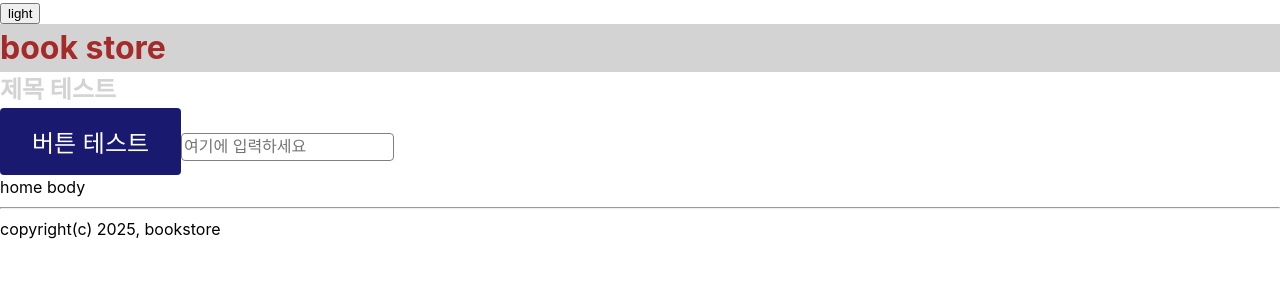
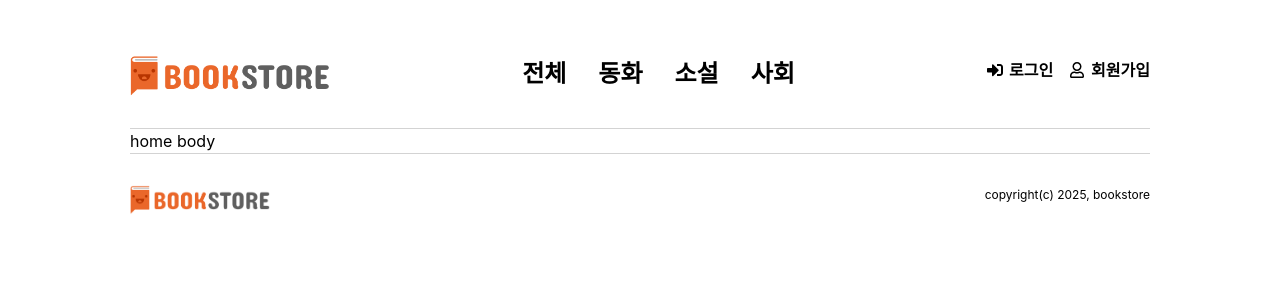
Before and after one commit to Jihye817/book-store-c, a React (Create React App) app: page / in a window 1280 px wide. Shown: the top 300 px of the page. Built offline with nearby package versions, Linux system fonts and the light colour scheme.

Commit message:
feat: Header, Footer 작성

```diff
--- a/package.json
+++ b/package.json
@@ -13,6 +13,7 @@
     "cra-template-typescript": "1.2.0",
     "react": "^19.0.0",
     "react-dom": "^19.0.0",
+    "react-icons": "^5.4.0",
     "react-scripts": "5.0.1",
     "sanitize.css": "^13.0.0",
     "styled-components": "^6.1.14",
--- a/src/App.tsx
+++ b/src/App.tsx
@@ -1,13 +1,11 @@
 import React from "react";
 import Home from "./pages/Home";
 import Layout from "./components/Layout/Layout";
-import ThemeSwitcher from "./components/header/ThemeSwitcher";
 import { BookStoreThemeProvider } from "./context/themeContext";
 
 function App() {
   return (
     <BookStoreThemeProvider>
-      <ThemeSwitcher />
       <Layout>
         <Home />
       </Layout>
--- a/src/components/Layout/Layout.tsx
+++ b/src/components/Layout/Layout.tsx
@@ -1,6 +1,7 @@
 import React from "react";
 import Footer from "../common/Footer";
 import Header from "../common/Header";
+import styled from "styled-components";
 
 interface LayoutProps {
   children: React.ReactNode;
@@ -8,12 +9,19 @@ interface LayoutProps {
 
 function Layout({ children }: LayoutProps) {
   return (
-    <>
+    <LayoutStyle>
       <Header />
       <main>{children}</main>
       <Footer />
-    </>
+    </LayoutStyle>
   );
 }
 
+const LayoutStyle = styled.main`
+  width: 100%;
+  margin: 0 auto;
+  max-width: ${({ theme }) => theme.layout.width.large};
+  padding: 20px 0;
+`;
+
 export default Layout;
--- a/src/components/common/Footer.tsx
+++ b/src/components/common/Footer.tsx
@@ -1,12 +1,42 @@
 import React from "react";
+import logo from "../../assets/images/logo.png";
+import styled from "styled-components";
 
 function Footer() {
   return (
-    <>
-      <hr />
-      <div>copyright(c) 2025, bookstore</div>
-    </>
+    <FooterStyle>
+      <h1 className="logo">
+        <img src={logo} alt="book store"></img>
+      </h1>
+      <div className="copyright">
+        <p>copyright(c) 2025, bookstore</p>
+      </div>
+    </FooterStyle>
   );
 }
 
+const FooterStyle = styled.footer`
+  width: 100%;
+  margin: 0 auto;
+  max-width: ${({ theme }) => theme.layout.width.large};
+
+  padding: 20px 0;
+  border-top: 1px solid ${({ theme }) => theme.color.background};
+  display: flex;
+  justify-content: space-between;
+
+  .logo {
+    img {
+      width: 140px;
+    }
+  }
+
+  .copyright {
+    p {
+      font-size: 0.75rem;
+      color: ${({ theme }) => theme.color.text};
+    }
+  }
+`;
+
 export default Footer;
--- a/src/components/common/Header.tsx
+++ b/src/components/common/Header.tsx
@@ -1,18 +1,123 @@
 import React from "react";
 import styled from "styled-components";
+import logo from "../../assets/images/logo.png";
+import { FaSignInAlt, FaRegUser } from "react-icons/fa";
+
+const CATEGORY = [
+  {
+    id: null,
+    name: "전체",
+  },
+  {
+    id: 0,
+    name: "동화",
+  },
+  {
+    id: 1,
+    name: "소설",
+  },
+  {
+    id: 2,
+    name: "사회",
+  },
+];
 
 function Header() {
   return (
     <HeaderStyle>
-      <h1>book store</h1>
+      <h1 className="logo">
+        <img src={logo} alt="book store"></img>
+      </h1>
+      <nav className="category">
+        <ul>
+          {CATEGORY.map((item) => (
+            <li key={item.id}>
+              <a
+                href={
+                  item.id === null ? `/books` : `/books?category_id=${item.id}`
+                }
+              >
+                {item.name}
+              </a>
+            </li>
+          ))}
+        </ul>
+      </nav>
+      <nav className="auth">
+        <ul>
+          <li>
+            <a href="/login">
+              {" "}
+              <FaSignInAlt /> 로그인
+            </a>
+          </li>
+          <li>
+            <a href="/join">
+              <FaRegUser />
+              회원가입
+            </a>
+          </li>
+        </ul>
+      </nav>
     </HeaderStyle>
   );
 }
 
 const HeaderStyle = styled.header`
-  background-color: ${({theme}) => theme.color.background};
-  h1 {
-    color: ${({theme}) => theme.color.primary};
+  width: 100%;
+  margin: 0 auto;
+  max-width: ${({ theme }) => theme.layout.width.large};
+
+  display: flex;
+  justify-content: space-between;
+  align-items: center;
+  padding: 20px 0;
+  border-bottom: 1px solid ${({ theme }) => theme.color.background};
+
+  .logo {
+    img {
+      width: 200px;
+    }
+  }
+
+  .category {
+    ul {
+      display: flex;
+      gap: 32px;
+      li {
+        a {
+          font-size: 1.5rem;
+          font-weight: 600;
+          text-decoration: none;
+          color: ${({ theme }) => theme.color.text};
+
+          &:hover {
+            color: ${({ theme }) => theme.color.primary};
+          }
+        }
+      }
+    }
+  }
+
+  .auth {
+    ul {
+      display: flex;
+      gap: 16px;
+      li {
+        a {
+          font-size: 1rem;
+          font-weight: 600;
+          text-decoration: none;
+          display: flex;
+          align-items: center;
+          line-height: 1;
+
+          svg {
+            margin-right: 6px;
+          }
+        }
+      }
+    }
   }
 `;
 
--- /dev/null
+++ b/src/custom.d.ts
@@ -0,0 +1,4 @@
+declare module "*.jpg";
+declare module "*.png";
+declare module "*.jpeg";
+declare module "*.gif";
--- a/src/pages/Home.tsx
+++ b/src/pages/Home.tsx
@@ -1,18 +1,8 @@
 import React from "react";
-import Title from "../components/common/Title";
-import Button from "../components/common/Button";
-import InputText from "../components/common/InputText";
 
 function Home() {
   return (
     <>
-      <Title size="medium" color="background">
-        제목 테스트
-      </Title>
-      <Button size="large" scheme="primary">
-        버튼 테스트
-      </Button>
-      <InputText placeholder="여기에 입력하세요" />
       <div>home body</div>
     </>
   );
--- a/src/style/theme.ts
+++ b/src/style/theme.ts
@@ -9,6 +9,7 @@ export type ColorKey =
 export type HeadingSize = "large" | "medium" | "small";
 export type ButtonSize = "large" | "medium" | "small";
 export type ButtonScheme = "primary" | "normal";
+export type LayoutWidth = "large" | "medium" | "small";
 
 interface Theme {
   name: ThemeName;
@@ -33,13 +34,18 @@ interface Theme {
   borderRadius: {
     default: string;
   };
+  layout: {
+    width: {
+      [key in LayoutWidth]: string;
+    };
+  };
 }
 
 export const light: Theme = {
   name: "light",
   color: {
-    primary: "brown",
-    secondary: "blue",
+    primary: "#ff5800",
+    secondary: "#5f5f5f",
     third: "green",
     background: "lightgrey",
     border: "grey",
@@ -83,6 +89,13 @@ export const light: Theme = {
   borderRadius: {
     default: "4px",
   },
+  layout: {
+    width: {
+      large: "1020px",
+      medium: "760px",
+      small: "320px",
+    },
+  },
 };
 
 export const dark: Theme = {
```
Also changed, not shown: src/assets/images/logo.png (added), 1 other file (tests, documents, lock files or other folders).
